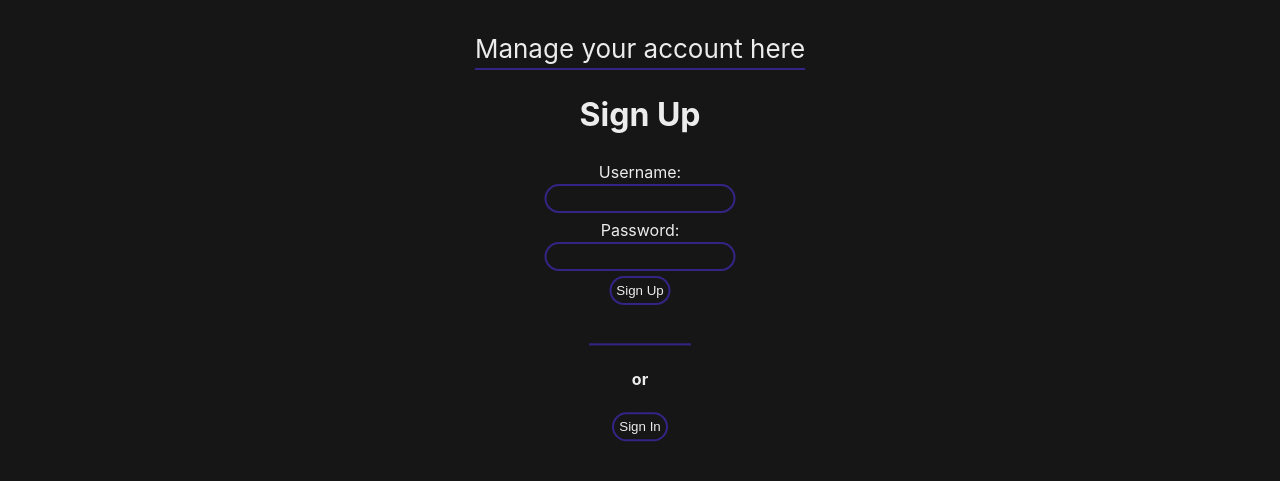
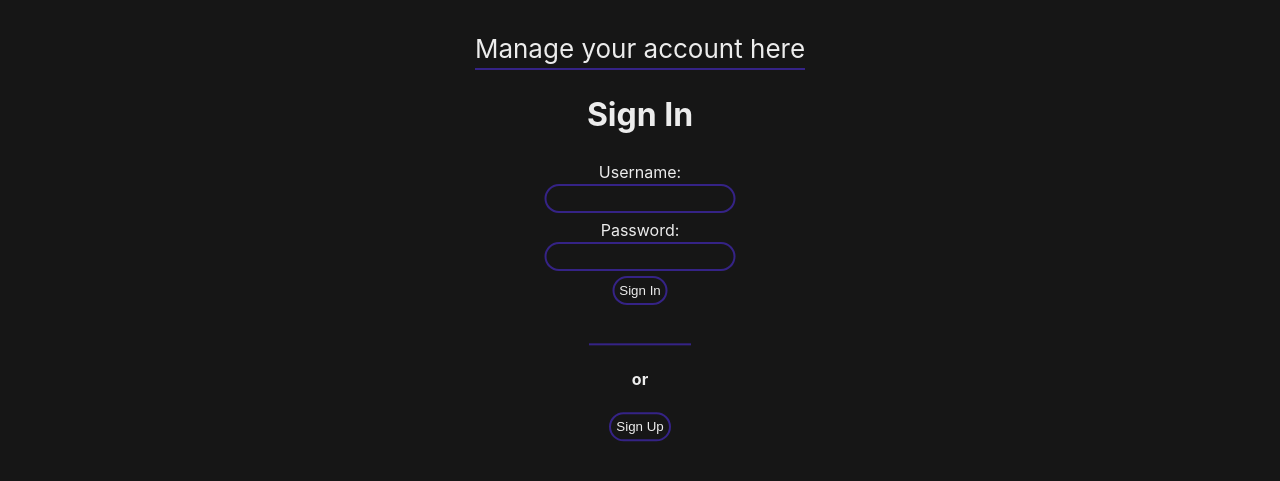
Before and after one commit to David-Avila/BlogIt, a React (Vite) app: page / in a window 1280 px wide. Both pictures are taken after a click on the link "User". Shown: the part 205-686 px from the top of the page. Built offline with nearby package versions, Linux system fonts and the light colour scheme.

Commit message:
Set default behaviour to Sign In

```diff
--- a/src/Components/UserSection/UserLogin.jsx
+++ b/src/Components/UserSection/UserLogin.jsx
@@ -4,7 +4,7 @@ import { SignInForm } from './SignInForm'
 import { SignUpForm } from './SignUpForm'
 
 export function UserLogin({setLogged}){
-    const [mode, setMode] = useState(false);
+    const [mode, setMode] = useState(true);
 
     function handleChange(){
         setMode(prev => prev = !prev);
```
